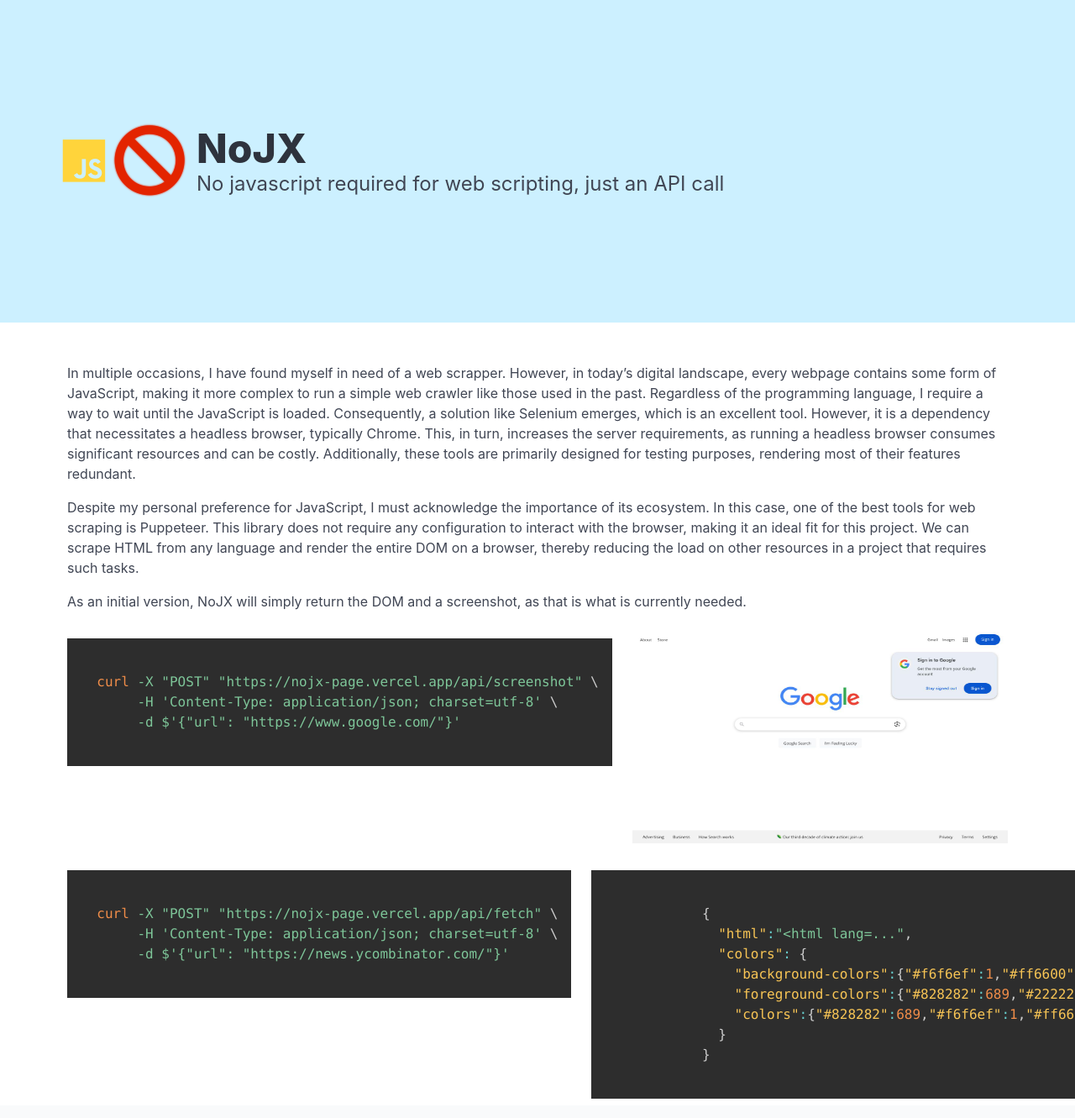
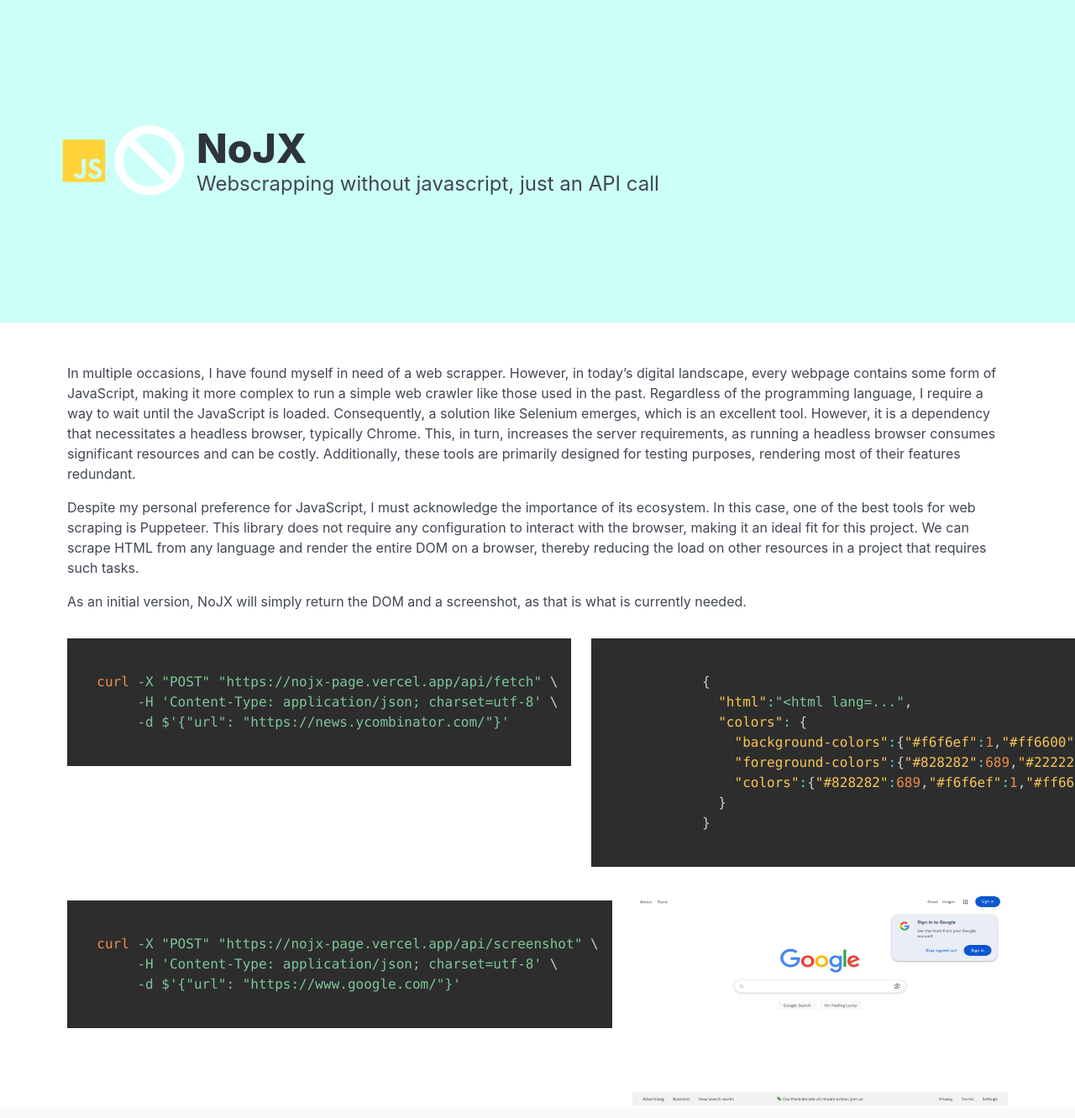
Before and after one commit to 3zcurdia/nojx, a website: page public/index.html in a window 1280 px wide. Shown: the top 1331 px of the page at 84% size. Drawn offline with nearby package versions, Linux system fonts and the light colour scheme.

Commit message:
Just style and copy

```diff
--- a/public/index.html
+++ b/public/index.html
@@ -23,7 +23,7 @@
     />
   </head>
   <body>
-    <section class="hero is-medium has-background-info-soft">
+    <section class="hero is-medium has-background-primary-soft">
       <div class="hero-body">
         <div class="container">
           <div class="columns is-vcentered">
@@ -35,18 +35,14 @@
                 ></i>
                 <i
                   class="fa-solid fa-ban"
-                  style="
-                    color: #e32400;
-                    transform: scale(1.3);
-                    filter: drop-shadow(0 0 1px #e32400);
-                  "
+                  style="color: #ffffff; transform: scale(1.3)"
                 ></i>
               </span>
             </div>
             <div class="column">
               <h1 class="title is-1">NoJX</h1>
               <p class="subtitle is-4">
-                No javascript required for web scripting, just an API call
+                Webscrapping without javascript, just an API call
               </p>
             </div>
           </div>
@@ -85,18 +81,6 @@
       <div class="columns is-desktop">
         <div class="column content">
           <pre><code class="language-bash">
-  curl -X "POST" "https://nojx-page.vercel.app/api/screenshot" \
-       -H 'Content-Type: application/json; charset=utf-8' \
-       -d $'{"url": "https://www.google.com/"}'
-          </code></pre>
-        </div>
-        <div class="column">
-          <img class="image is-16by9" src="/screenshot.jpg" loading="lazy" />
-        </div>
-      </div>
-      <div class="columns is-desktop">
-        <div class="column content">
-          <pre><code class="language-bash">
   curl -X "POST" "https://nojx-page.vercel.app/api/fetch" \
        -H 'Content-Type: application/json; charset=utf-8' \
        -d $'{"url": "https://news.ycombinator.com/"}'
@@ -113,6 +97,18 @@
               }
             }
           </code></pre>
+        </div>
+      </div>
+      <div class="columns is-desktop">
+        <div class="column content">
+          <pre><code class="language-bash">
+  curl -X "POST" "https://nojx-page.vercel.app/api/screenshot" \
+       -H 'Content-Type: application/json; charset=utf-8' \
+       -d $'{"url": "https://www.google.com/"}'
+          </code></pre>
+        </div>
+        <div class="column">
+          <img class="image is-16by9" src="/screenshot.jpg" loading="lazy" />
         </div>
       </div>
     </section>
```
